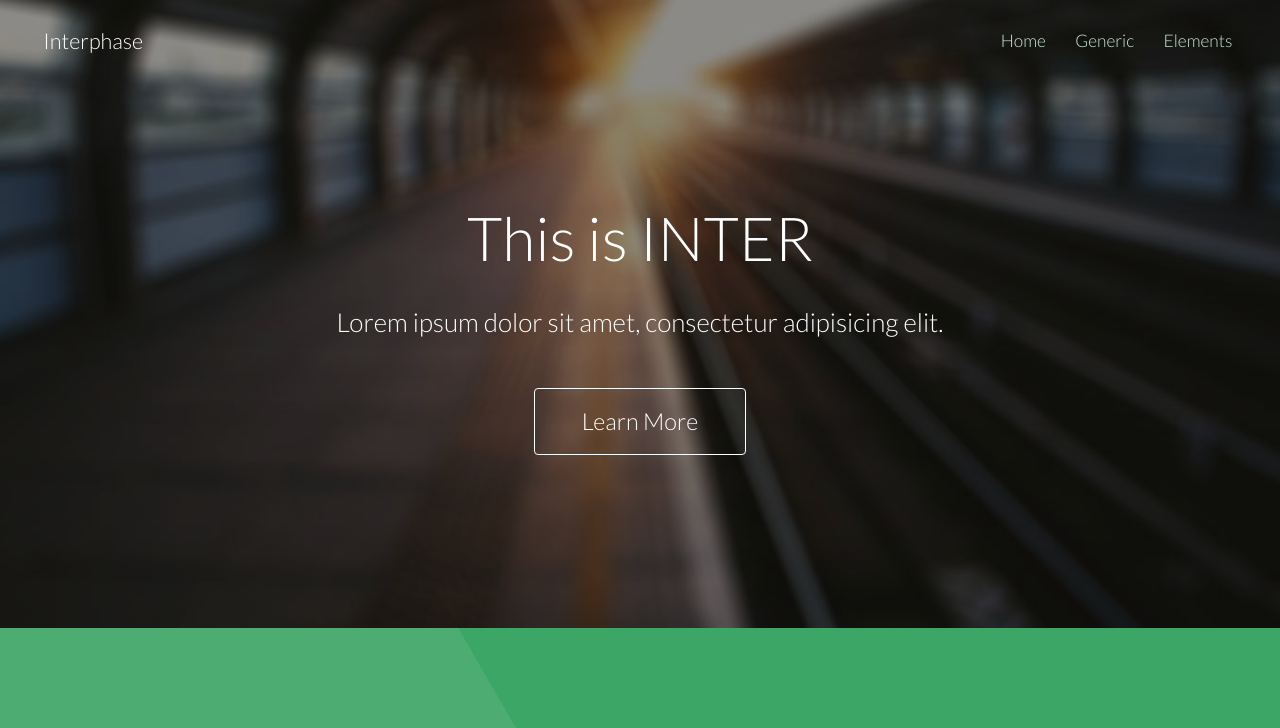
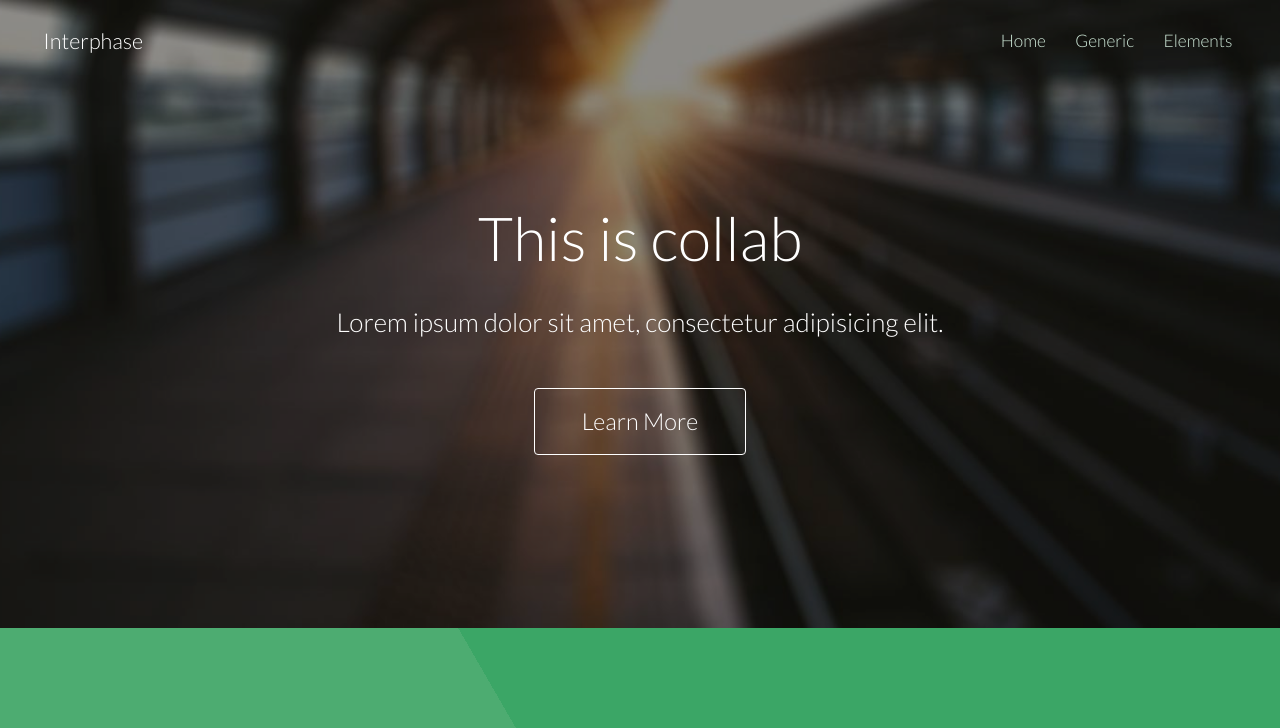
Before and after one commit to closeheat-test1/solitary-resonance-2313, a plain HTML site: page index.html in a window 1280 px wide. Shown: the top 728 px of the page. Drawn offline with Linux system fonts and the light colour scheme.

Commit message:
Live editor edit

```diff
--- a/index.html
+++ b/index.html
@@ -39,7 +39,7 @@
 
 		<!-- Banner -->
 			<section id="banner">
-				<h2>This is INTER</h2>
+				<h2>This is collab</h2>
 				<p>Lorem ipsum dolor sit amet, consectetur adipisicing elit.</p>
 				<ul class="actions">
 					<li>
```
